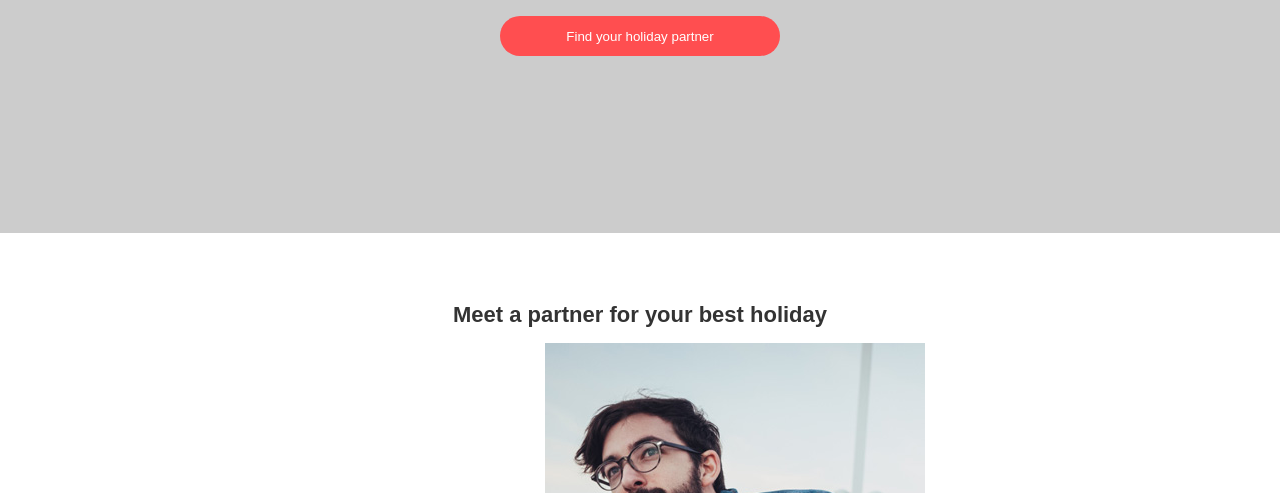
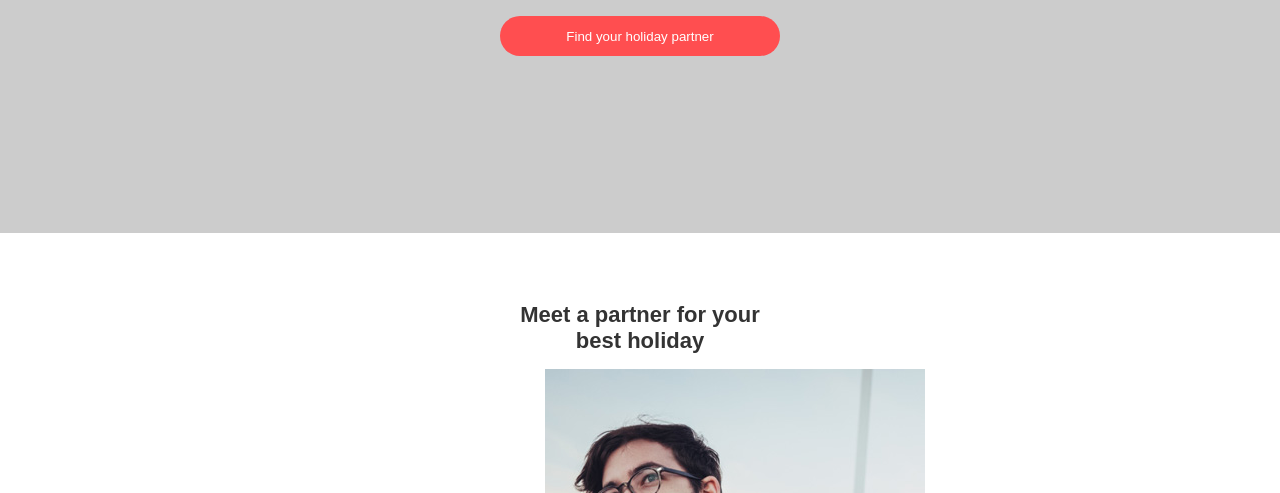
Before and after one commit to WerHawer/goit-fe-course, a plain HTML site: page module-8/index.html in a window 1280 px wide. Shown: the part 307-800 px from the top of the page. Drawn offline with Linux system fonts and the light colour scheme; files whose address does not match are found by name.

Commit message:
h2 fixed

```diff
--- a/module-8/css/style.css
+++ b/module-8/css/style.css
@@ -29,6 +29,9 @@ html {
 *::after {
     box-sizing: inherit;
 }
+
+
+/* BANNER */
 
 .banner {
     width: 100vw;
@@ -121,6 +124,9 @@ html {
     -o-border-radius: 30px;
 }
 
+
+/* MAIN */
+
 .wrapper {
     text-align: center;
 }
@@ -131,6 +137,7 @@ html {
     font-size: 22px;
     font-weight: 700;
     margin-bottom: 15px;
+    max-width: 260px;
 }
 
 .people-card {
```
